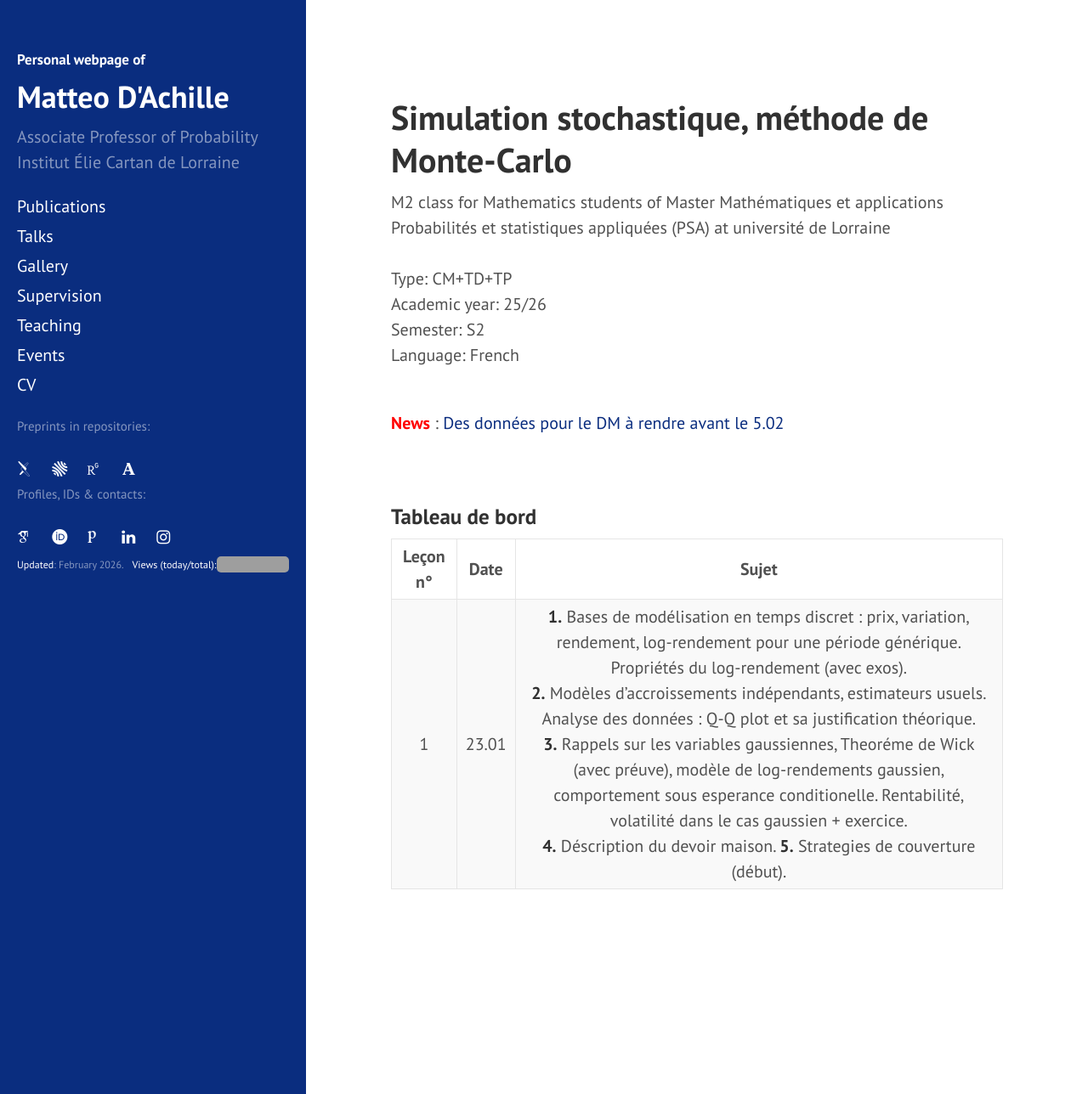
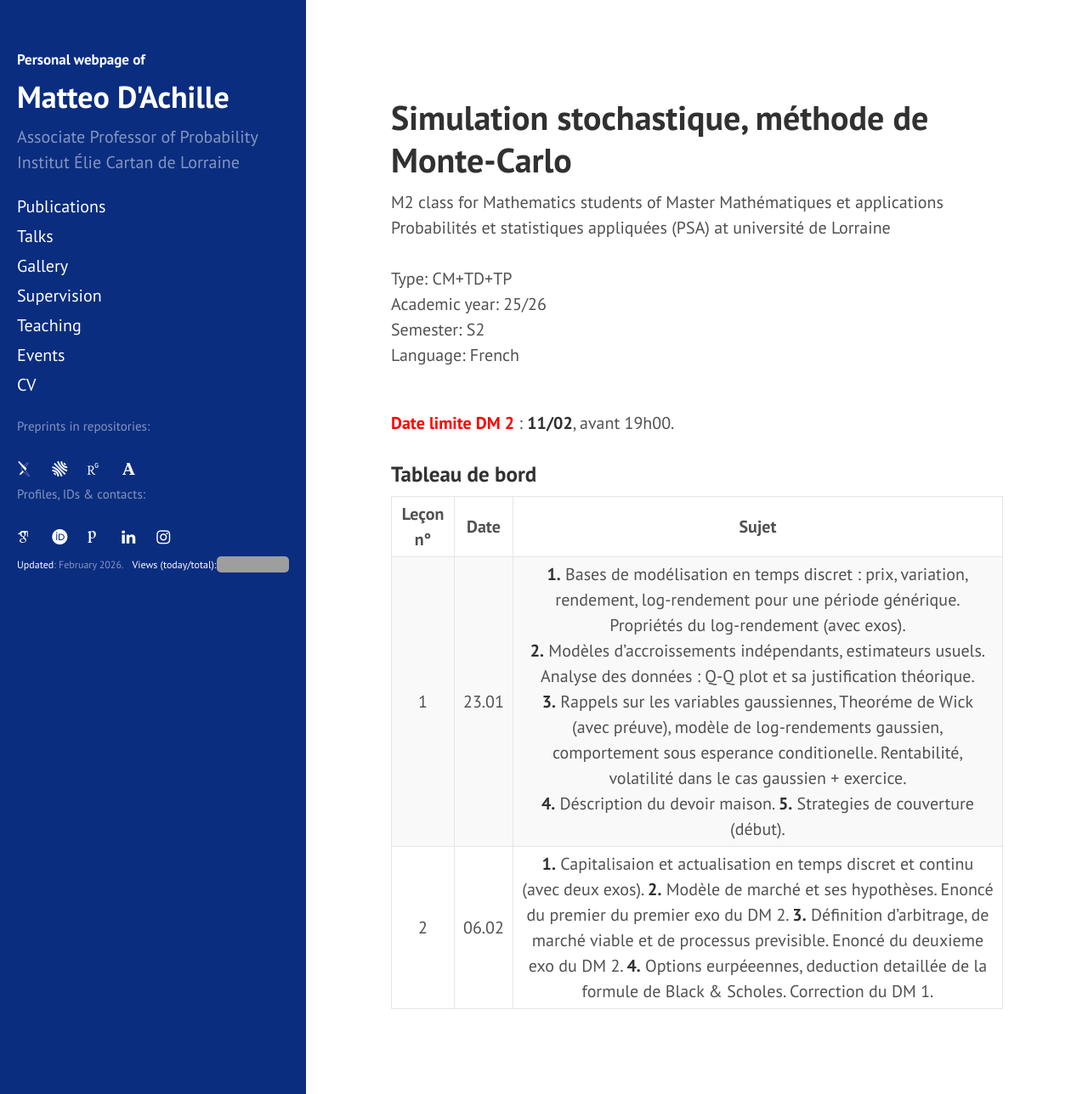
Before and after one commit to matteodachille/matteodachille.github.io, a Jekyll site: the page built from _courses/SSMC2026.md, in a window 1280 px wide and 1288 px high. Shown: the whole window at 85% size. Built offline with Jekyll 4.4.1, drawn with Linux system fonts in a browser that asks for light colours; nearby versions of some CDN libraries; some web fonts are replaced; grey boxes are pictures that could not be loaded.

Commit message:
Updated SSMC Class

```diff
--- a/_courses/SSMC2026.md
+++ b/_courses/SSMC2026.md
@@ -16,12 +16,15 @@ classnumber: 12
 
 <br/>
 
-<a style="color: red; font-weight: bold;">News</a> : [Des données pour le DM à rendre avant le 5.02](https://filesender.renater.fr/?s=download&token=152b39b7-aeea-427e-b11b-0d7fac3b5bff){:target="_blank"}
+<a style="color: red; font-weight: bold;">Date limite DM 2</a> : **11/02**, avant 19h00.
+
+<!--a style="color: red; font-weight: bold;">News</a> : [Des données pour le DM à rendre avant le 5.02](https://filesender.renater.fr/?s=download&token=152b39b7-aeea-427e-b11b-0d7fac3b5bff){:target="_blank"}
+-->
 
 
-<br/>
 ### Tableau de bord
 
 | Leçon n&deg; | Date | Sujet |
 |:-: | :---: | :---: |
 | 1 | 23.01 | **1.** Bases de modélisation en temps discret : prix, variation, rendement, log-rendement pour une période générique. Propriétés du log-rendement (avec exos). <br/> **2.** Modèles d'accroissements indépendants, estimateurs usuels. Analyse des données : Q-Q plot et sa justification théorique.<br/> **3.** Rappels sur les variables gaussiennes, Theoréme de Wick (avec préuve), modèle de log-rendements gaussien, comportement sous esperance conditionelle. Rentabilité, volatilité dans le cas gaussien + exercice. <br/> **4.** Déscription du devoir maison. **5.** Strategies de couverture (début). |
+| 2 | 06.02 | **1.** Capitalisaion et actualisation en temps discret et continu (avec deux exos). **2.** Modèle de marché et ses hypothèses. Enoncé du premier du premier exo du DM 2. **3.** Définition d'arbitrage, de marché viable et de processus previsible. Enoncé du deuxieme exo du DM 2. **4.** Options eurpéeennes, deduction detaillée de la formule de Black & Scholes. Correction du DM 1.|
--- a/index.html
+++ b/index.html
@@ -53,7 +53,7 @@ My research interests lie in probability, mainly in random geometry, statistical
    16.12 &#x2023; Conseil du pôle AM2I de l'Université de Lorraine, Metz, FR <br/>
    08.01 &#x2023; Séminaire Géométrie et Topologie, IMJ-PRG, Jussieu, Paris, FR (<a href="https://www.imj-prg.fr/gestion/evenement/affSeance/10445#:~:text=Orateur(s)-,Matteo%20D%27Achille,-%2D%20%2C" target="_blank">link</a>)<br/>
    29.01 &#x2023; GdT Probabilités et Statistique, Institut Élie Cartan de Lorraine, Metz, FR (<a href="https://iecl.univ-lorraine.fr/events/foret-couvrante-massique-sur-le-graphe-complet-distribution-exacte-et-limite-locale/" target="_blank">link</a>) <br/>
-   04.02 &#x2023; <a style="color: green; font-weight: bold;font-size: 13px; position: relative; top: -2.5px;">(Public lecture)</a> <i>StoKaChic: Mathematical haute joaillerie</i>, IHES, FR (<a href="https://www.linkedin.com/posts/matteopdachille_stokachic-mathematical-haute-joaillerie-activity-7422991980940390400-jTLF?utm_source=share&utm_medium=member_desktop&rcm=ACoAABa5weQBfMs4TrCYGuS7SVbu_bTh2mae9IY" target="_blank">link</a>)<br/>
+   04.02 &#x2023; <!--a style="color: green; font-weight: bold;font-size: 13px; position: relative; top: -2.5px;">(Public lecture)</a--> <i>StoKaChic: Mathematical haute joaillerie</i>, IHES, FR (<a href="https://www.linkedin.com/posts/matteopdachille_stokachic-mathematical-haute-joaillerie-activity-7422991980940390400-jTLF?utm_source=share&utm_medium=member_desktop&rcm=ACoAABa5weQBfMs4TrCYGuS7SVbu_bTh2mae9IY" target="_blank">link</a>)<br/>
    08-12.06 &#x2023; <a style="color: red; font-weight: bold;font-size: 13px; position: relative; top: -2.5px;">(TBC)</a> 5th Italian Meeting on Probability & Mathematical Statistics, Palermo, IT (<a href="https://probabilitypalermo2026.unipa.it/" target="_blank">link</a>)<br/>
    <!--Title: _TBA_
    {: style="margin-left: 110px; margin-bottom:20px;" }-->
```
